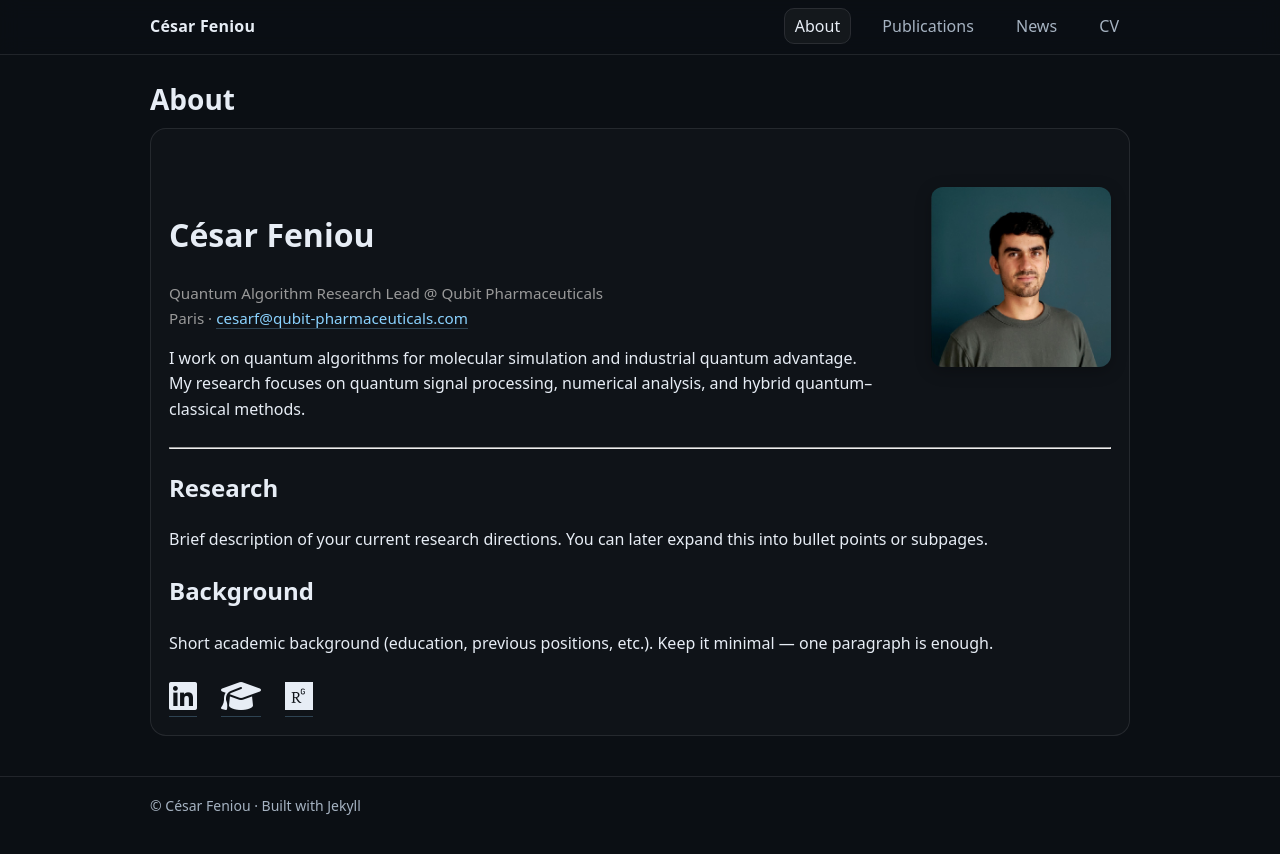
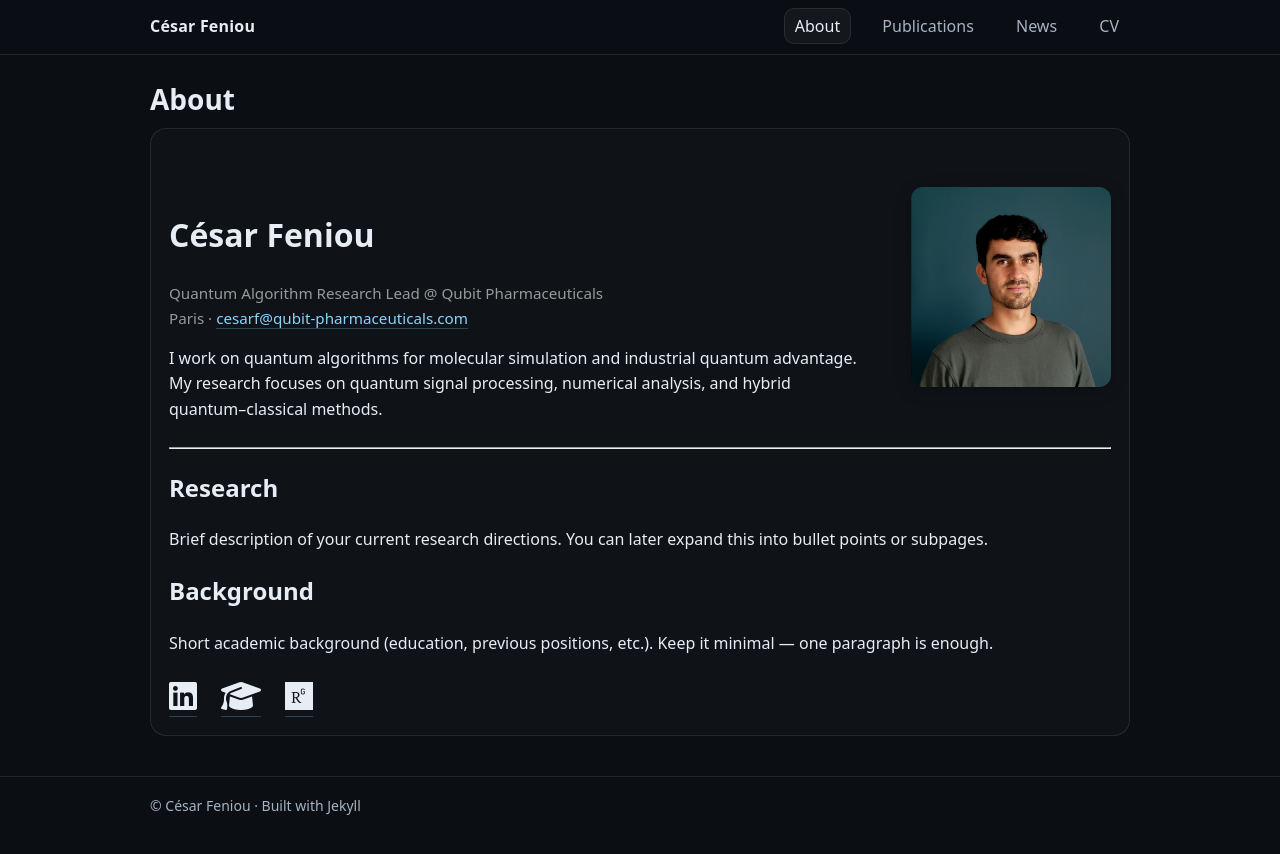
Before and after one commit to cesarfeniou/cesarfeniou.github.io, a Jekyll site: the page built from index.md, in a window 1280 px wide. Shown: the top 854 px of the page. Built offline with Jekyll 4.4.1, drawn with Linux system fonts in a browser that asks for light colours.

Commit message:
Update main.css

```diff
--- a/assets/css/main.css
+++ b/assets/css/main.css
@@ -192,4 +192,4 @@ a{ color: var(--link); }
   }
 }
 .intro { display: flex !important; }
-.intro-photo img { width: 180px !important; height: 180px !important; }
+.intro-photo img { width: 200px !important; height: 200px !important; }
```
